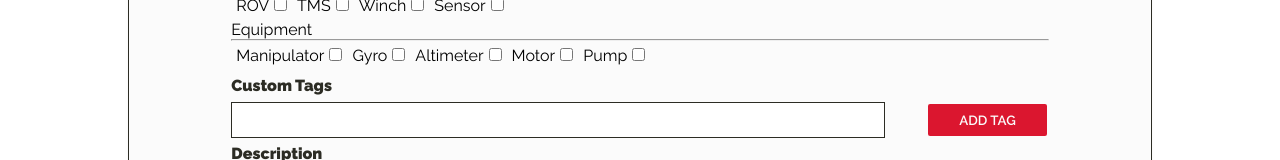
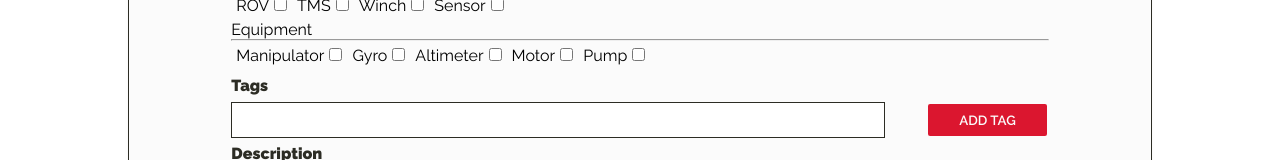
Before and after one commit to alexanderjaye/TechLog, a React (Create React App) app in the folder client/techlog/: page /new in a window 1280 px wide. Shown: the part 335-495 px from the top of the page. Built offline with nearby package versions, Linux system fonts and the light colour scheme.

Commit message:
fix: refactor form to use React Hooks to access DOM

```diff
--- a/client/techlog/src/Components/App/Authorised.js
+++ b/client/techlog/src/Components/App/Authorised.js
@@ -69,7 +69,7 @@ const Authorised = () => {
             authorised={authorised}
             toggleMode={toggleMode}
             admin={admin}
-            />
+          />
           <Switch>
             <Route exact path = '/search' render={(props) => (<SearchList {...props} admin={admin} holdReportId={holdReportId}/>)}/>
             <Route exact path = '/new' component={NewReport}/>
--- a/client/techlog/src/Form/Form.js
+++ b/client/techlog/src/Form/Form.js
@@ -1,117 +1,138 @@
-import React, { useState, useEffect } from 'react';
+import React, { useState, useEffect, useRef } from 'react';
 
 import { withRouter, useLocation } from 'react-router-dom';
 
 import { formAnimations } from '../Utils/animations';
 
-import SearchTags from './SearchTags';
+import FormSearchTags from './FormSearchTags';
 
 import './Form.css';
 
 //Note formSubmit comes from NewReport.js, and formPatch from EditReport.js
 const Form = ( { formSubmit, formPatch, form, history } ) => {
 
-  const [customTags, setCustomTags] = useState([]);
+  const [formContent, setFormContent] = useState({
+    title: '',
+    tags: [],
+    searchTags: [],
+    description: '',
+    steps: [],
+    pics: []
+  });
 
-  const location = useLocation();
+  useEffect(() => {
+    if (form) {
+      setFormContent({
+        ...form
+      });
+    }
+  },[form])
+
+  const tagInputRef = useRef();
+  const stepInputRef = useRef();
+  const formRef = useRef();
+
+  const formValidator = () => {
+    return !formContent.title || !formContent.description || !formContent.steps
+  };
+
+
+  // window.on("keydown", function(e){
+  // if(e.keyCode === 13) {
+  //     e.preventDefault();
+  // }
+
+
+  const handleFormEdit = (event, formElement) => {
+    if (event.target.value.length < 1) return;
+    setFormContent({
+      ...formContent,
+      [formElement]: event.target.value
+    });
+  }
+
+  const location = useLocation(); // url ('/edit')
 
   //Form submit handler
   const formHandler = async (event) => {
-
     event.preventDefault();
-      const title = document.getElementById('report__title__input').value;
-      const searchTags = tagsHandler();
-      const description = document.getElementById('report__description__input').value;
-      const steps = stepsHandler();
-      const pics = document.querySelectorAll('.pics');
-
-      //Baisc form validation
-      if (title === '' || searchTags.length === 0 || description === '') {
-        alert('Missing fields!');
-        return;
-      }
 
     //Check what route currently on - if new, formSubmit, and if edit, formPatch
-      if (location.pathname === '/new') await formSubmit(title, searchTags, description, steps, pics);
-      else if (location.pathname === '/edit') await formPatch(title, searchTags, description, steps);
+    const { title, searchTags, tags, description, steps, pics } = formContent;
+    let collectedTags = [];
+    if (searchTags) collectedTags.concat(searchTags);
+    if (tags) collectedTags.concat(tags);
+    if (location.pathname === '/new') await formSubmit(title, collectedTags, description, steps, pics);
+    else if (location.pathname === '/edit') await formPatch(title, collectedTags, description, steps);
 
     //Reset tags state and redirect
-      setCustomTags([]);
     history.push('/search');
   }
 
-    //On form submit, merges checkbox tags and custom tags
-    const tagsHandler = () => {
-
-      let searchTags = [];
-
-      //Make copy of current tags state
-      const customTagsCopy = [...customTags];
-
-      //get all populated checkboxes
-      const checkBoxes = document.querySelectorAll('.search-tag__checkbox');
-      console.log(checkBoxes);
-      checkBoxes.forEach(checkbox => {
-        if (checkbox.checked)
-          searchTags.push(checkbox.value);
+  function addStepHandler(event) {
+    event.preventDefault();
+    if (formContent.steps){
+      setFormContent({
+        ...formContent,
+        steps: [ ...formContent.steps, stepInputRef.current.value]
+      });
+    } else {
+      setFormContent({
+        ...formContent,
+        steps: [stepInputRef.current.value]
+      });
     }
-      );
-
-      //Get all rendered tags
-      const renderedTagLI = document.querySelectorAll('.search-tag__custom');
-      const renderedTags = [];
-      renderedTagLI.forEach(value => renderedTags.push(value.innerText.substring(1)));
-      console.log(searchTags, customTagsCopy, renderedTags);
-      //merge all tags
-      searchTags = [...searchTags, ...customTagsCopy, ...renderedTags];
-
-      return searchTags;
+    stepInputRef.current.value = '';
   }
 
-    //Appends custom tags to DOM and updates state
   const customTagHandler = (event) => {
+    console.log("tagInputRef: ",tagInputRef);
+    if (tagInputRef.current.value < 1) return;
     event.preventDefault();
-      const customTag = document.getElementById('custom__tag__input').value;
-      if (customTag === '') return;
-      //Set tag state
-      const customTagsCopy = [...customTags];
-      customTagsCopy.push(customTag);
-      setCustomTags(customTagsCopy);
-      //Append new tag to DOM
-      const newTag = document.createElement('li');
-      newTag.textContent = `#${customTag}`;
-      document.getElementById('custom__tag__hook').appendChild(newTag);
-      document.getElementById('custom__tag__input').value = '';
+    if (formContent.searchTags) {
+      setFormContent({
+        ...formContent,
+        searchTags: [ ...formContent.searchTags, tagInputRef.current.value]
+      });
+    } else {
+      setFormContent({
+        ...formContent,
+        searchTags: [tagInputRef.current.value]
+      });
+    }
+    tagInputRef.current.value = '';
   }
 
-    //Add steps to DOM and updates state
-    const addStepHandler = (event) => {
-      event.preventDefault();
-      const customStep = document.getElementById('add__step').value;
-      if (customStep === '') return;
-      const stepsHook = document.getElementById('report__steps__hook');
-      const newStep = document.createElement('li');
-      newStep.classList.add("report__steps-li");
-      newStep.textContent = customStep;
-      stepsHook.appendChild(newStep);
-      document.getElementById('add__step').value='';
+  const handleStepClick = (e, stepIndex) => {
+
+    const filteredSteps = formContent.steps.filter((_, index) => index !== stepIndex)
+    setFormContent({
+      ...formContent,
+      steps: filteredSteps
+    })
+
   }
 
-    const stepsHandler = () => {
-      const steps = [];
-      const stepsLi = document.querySelectorAll('.report__steps-li');
-      stepsLi.forEach(step => steps.push(step.innerText));
-      return steps;
+  const handleSearchTagClick = (e, tagIndex) => {
+    if (formContent.searchTags) {
+      const filteredTags = formContent.searchTags.filter((_, index) => index !== tagIndex)
+      setFormContent({
+        ...formContent,
+        searchTags: filteredTags
+      });
+    }
   }
 
-    //Event listener to remove steps from DOM
-    useEffect( () => {
-      document.querySelector('.report__steps').addEventListener('click', (event)=> {
-        if (event.target.tagName === 'LI') {
-          event.target.parentNode.removeChild(event.target);
+  const handlePresetTagClick = (e, tagIndex) => {
+    if (formContent.tags) {
+      const filteredTags = formContent.tags.filter((_, index) => index !== tagIndex)
+      setFormContent({
+        ...formContent,
+        tags: filteredTags
+      });
     }
-      })},
-    []);
+  }
+
 
   useEffect(()=>{
     //Run form animations on render
@@ -119,35 +140,52 @@ const Form = ( { formSubmit, formPatch, form, history } ) => {
   },[]);
 
   return (
-    <form className="form__container" onSubmit={formHandler} spellCheck="false">
+    <form className="form__container" spellCheck="false" ref={formRef}>
 
       <div className="report__title">
           <label>Report Title</label>
-          <input id="report__title__input"
+          <input
+            id="report__title__input"
             name="title"
             type="text"
-                 defaultValue={form ? form.title : ''}>
+            defaultValue={formContent ? formContent.title : ''}
+            value={formContent && formContent.title}
+            onChange={(e) => handleFormEdit(e, 'title')}
+          >
           </input>
       </div>
 
-      <SearchTags
-        form={form}
+      <FormSearchTags
+        form={formContent}
         customTagHandler={customTagHandler}
+        tagInputRef={tagInputRef}
+        handleSearchTagClick={handleSearchTagClick}
+        handlePresetTagClick={handlePresetTagClick}
       />
 
       <div className="report__description">
         <label>Description</label>
-        <textarea id="report__description__input" rows="10" cols="30" defaultValue={form ? form.description : ''}></textarea>
+        <textarea
+          id="report__description__input"
+          rows="10"
+          cols="30"
+          defaultValue={formContent ? formContent.description : ''}
+          onChange={(e) => handleFormEdit(e, 'description')}
+        />
       </div>
 
       <div className="report__steps">
         <label>Steps</label>
         <div className="report__steps__input">
-            <input id="add__step" type="text"></input>
+          <input ref={stepInputRef} id="add__step" type="text"></input>
           <button onClick={addStepHandler}>ADD STEP</button>
         </div>
-          <ul id="report__steps__hook">{form && form.steps.map((step, index) =>
-          <li key={index} className="report__steps-li">{step}</li>)}</ul>
+        <ul id="report__steps__hook">
+          {formContent.steps && formContent.steps.map((step, i) => (
+            <li key={i} onClick={(e) => handleStepClick(e, i)} className="report__steps-li">{step}</li>
+            ))
+          }
+        </ul>
       </div>
 
       {location.pathname === '/new' &&
@@ -158,7 +196,7 @@ const Form = ( { formSubmit, formPatch, form, history } ) => {
             <input type="file" className="pics"></input>
       </div>}
 
-      <input className="report__submit__btn" type="submit" value="SUBMIT"/>
+      <input className="report__submit__btn" type="submit" value="SUBMIT" onClick={formHandler} disabled={formValidator()}/>
 
     </form>
   )
--- a/client/techlog/src/Form/GetForm.js
+++ b/client/techlog/src/Form/GetForm.js
@@ -21,8 +21,9 @@ const GetForm = ({ editReport, formFetch }) => {
         <h3>REPORT ID:</h3>
         <input id="report__id" name="report__id" type="text"></input>
         <button onClick={getReport}>FIND REPORT</button>
-        {editReport &&
-          <button onClick={pasteId}>PASTE ID</button>
+        {(editReport !== 0) ?
+          <button onClick={pasteId}>PASTE ID</button> :
+          null
         }
       </div>
     </div>
```
Also changed, not shown: client/techlog/src/Form/FormSearchTags.js (renamed from client/techlog/src/Form/SearchTags.js, +25 -13 lines), client/techlog/src/Form/FormSearchTags.css (renamed from client/techlog/src/Form/SearchTags.css). Lines whose indentation alone changed are shown as unchanged.
